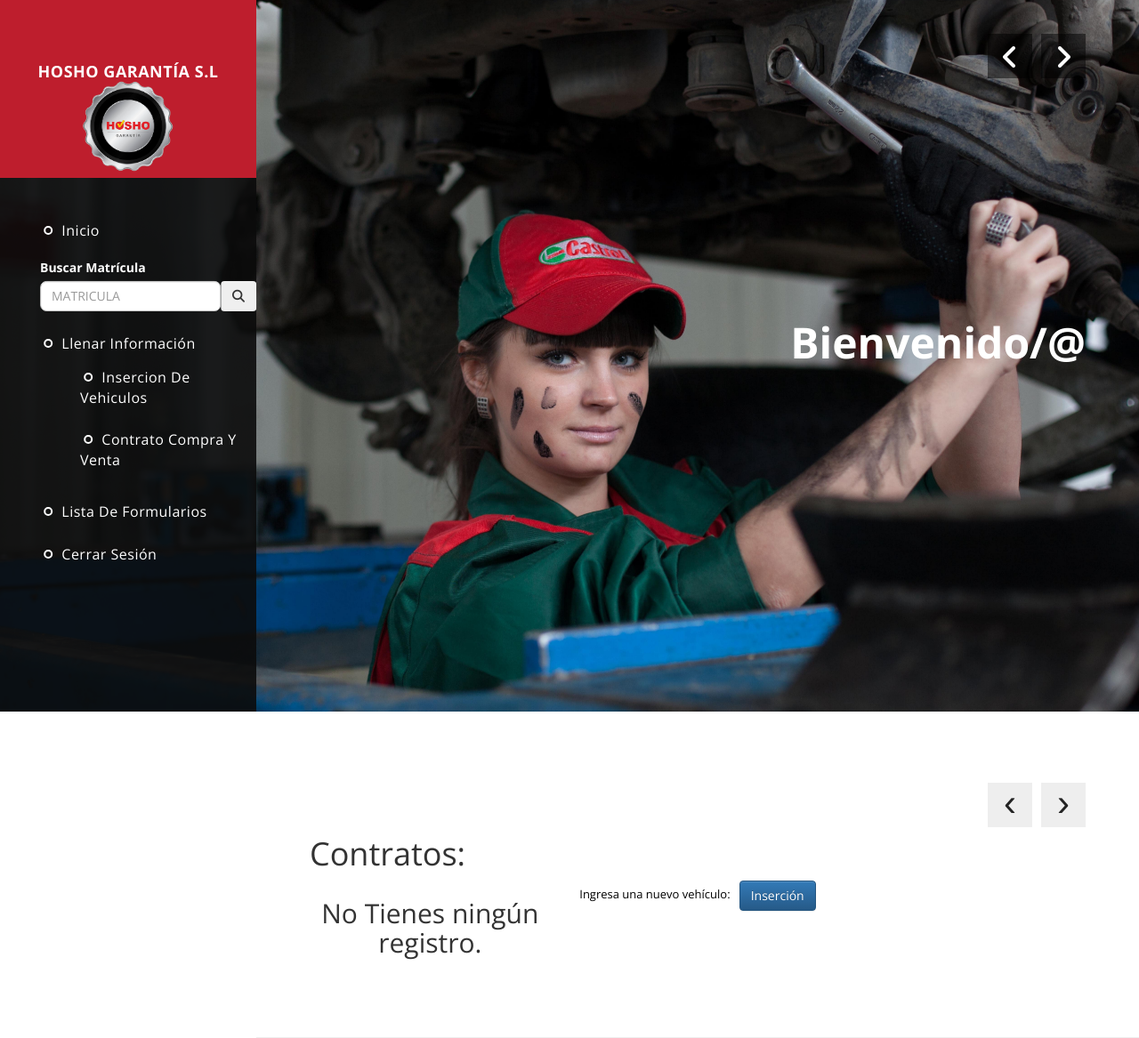
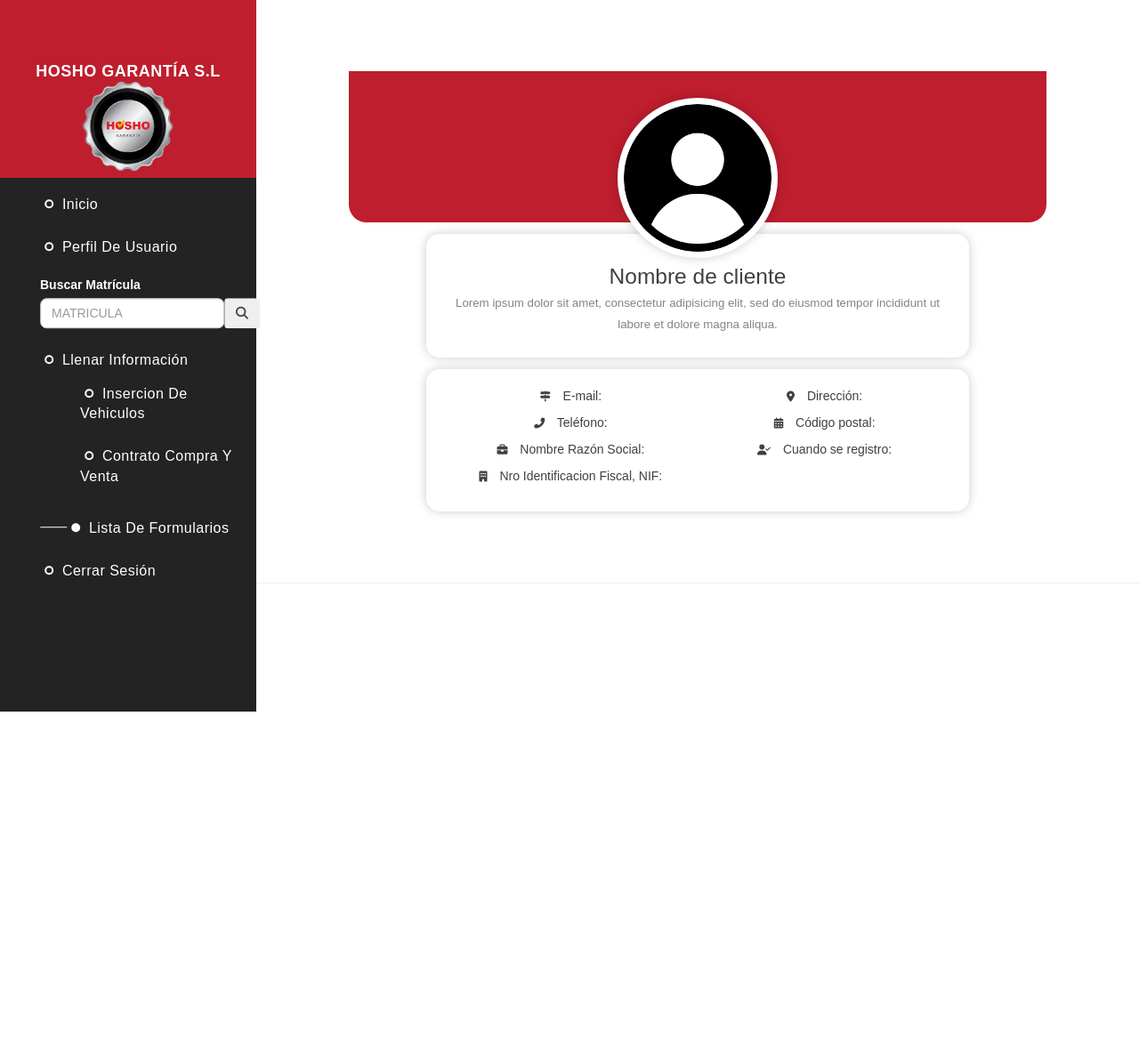
Before and after one commit to IFMLinares/forms, a Django app: template templates/usuario.html in a window 1280 px wide. Shown: the whole page at 89% size. After the commit the page ends 800 px from the top, so only its background shows below. Run offline with Django 3.2, Linux system fonts and the light colour scheme; the template is opened without the code that fills it, so the values that code supplies are empty; parts of the project's set-up code (start-up, migrations or seed data) failed here and were passed over; some libraries are stand-ins or nearby versions.

Commit message:
perfil de usuario

```diff
--- a/templates/base1.html
+++ b/templates/base1.html
@@ -37,6 +37,8 @@
             <nav>
                 <ul class="nav navbar-nav">
                     <li><a href="#top">Inicio</a></li>
+                    <li>
+                        <li><a href="#top">Perfil de usuario</a></li>
                     <li>
                         <div class="input-group navbbar">
                             <form action="{% url 'core:search' %}" method="POST">
@@ -91,6 +93,13 @@
                         <span class="rect"></span>
                         <span class="circle"></span>
                         Inicio
+                    </a>
+                </li>
+                <li>
+                    <a href="{% url 'core:user' %}">
+                        <span class="rect"></span>
+                        <span class="circle"></span>
+                        Perfil de usuario
                     </a>
                 </li>
                 <li>
--- a/templates/usuario.html
+++ b/templates/usuario.html
@@ -2,117 +2,231 @@
 
 {% load static %}
 {% block content %}
-<div class="slider">
-    <div class="Modern-Slider content-section" id="top">
-        <!-- Item -->
-        <div class="item item-1">
-            <div class="img-fill">
-                <div class="image"></div>
-                <div class="info">
-                    <div>
-                        <h1>Bienvenido/@{{user.username|title}}</h1>
-                        <div class="white-button button">
-                        </div>
-                    </div>
+<div class="page-content">
+    <section id="featured" class="content-section">
+        <style type="text/css">
+/*=====================================
+reset estilos
+no es necesario que copies esto
+=====================================*/
+
+html {
+    -webkit-text-size-adjust: 100%;
+    -ms-text-size-adjust: 100%;
+    text-size-adjust: 100%;
+    line-height: 1.4;
+}
+
+
+* {
+    margin: 0;
+    padding: 0;
+    -webkit-box-sizing: border-box;
+    -moz-box-sizing: border-box;
+    box-sizing: border-box;
+}
+
+body {
+    color: #404040;
+    font-family: "Arial", Segoe UI, Tahoma, sans-serifl, Helvetica Neue, Helvetica;
+}
+
+/*=====================================
+estilos de la utilidad
+Copiar esto
+=====================================*/
+.seccion-perfil-usuario .perfil-usuario-body,
+.seccion-perfil-usuario {
+    display: flex;
+    flex-wrap: wrap;
+    flex-direction: column;
+    align-items: center;
+}
+
+.seccion-perfil-usuario .perfil-usuario-header {
+    width: 100%;
+    display: flex;
+    justify-content: center;
+    /* background: linear-gradient(#be1e2d, transparent); */
+    margin-bottom: 1.25rem;
+}
+
+.seccion-perfil-usuario .perfil-usuario-portada {
+    display: block;
+    position: relative;
+    width: 90%;
+    height: 17rem;
+    background: linear-gradient(45deg, #be1e2d, #be1e2d);
+    border-radius: 0 0 20px 20px;
+}
+
+.seccion-perfil-usuario .perfil-usuario-portada .boton-portada {
+    position: absolute;
+    top: 1rem;
+    right: 1rem;
+    border: 0;
+    border-radius: 8px;
+    padding: 12px 25px;
+    background-color: rgba(0, 0, 0, .5);
+    color: #fff;
+    cursor: pointer;
+}
+
+.seccion-perfil-usuario .perfil-usuario-portada .boton-portada i {
+    margin-right: 1rem;
+}
+
+.seccion-perfil-usuario .perfil-usuario-avatar {
+    display: flex;
+    width: 180px;
+    height: 180px;
+    align-items: center;
+    justify-content: center;
+    border: 7px solid #FFFFFF;
+    background-color: #DFE5F2;
+    border-radius: 50%;
+    box-shadow: 0 0 12px rgba(0, 0, 0, .2);
+    position: absolute;
+    bottom: -40px;
+    left: calc(50% - 90px);
+    z-index: 1;
+}
+
+.seccion-perfil-usuario .perfil-usuario-avatar img {
+    width: 100%;
+    position: relative;
+    border-radius: 50%;
+}
+
+.seccion-perfil-usuario .perfil-usuario-avatar .boton-avatar {
+    position: absolute;
+    left: -2px;
+    top: -2px;
+    border: 0;
+    background-color: #fff;
+    box-shadow: 0 0 12px rgba(0, 0, 0, .2);
+    width: 45px;
+    height: 45px;
+    border-radius: 50%;
+    cursor: pointer;
+}
+
+.seccion-perfil-usuario .perfil-usuario-body {
+    width: 70%;
+    position: relative;
+    max-width: 750px;
+}
+
+.seccion-perfil-usuario .perfil-usuario-body .titulo {
+    display: block;
+    width: 100%;
+    font-size: 1.75em;
+    margin-bottom: 0.5rem;
+}
+
+.seccion-perfil-usuario .perfil-usuario-body .texto {
+    color: #848484;
+    font-size: 0.95em;
+}
+
+.seccion-perfil-usuario .perfil-usuario-footer,
+.seccion-perfil-usuario .perfil-usuario-bio {
+    display: flex;
+    flex-wrap: wrap;
+    padding: 1.5rem 2rem;
+    box-shadow: 0 0 12px rgba(0, 0, 0, .2);
+    background-color: #fff;
+    border-radius: 15px;
+    width: 100%;
+}
+
+.seccion-perfil-usuario .perfil-usuario-bio {
+    margin-bottom: 1.25rem;
+    text-align: center;
+}
+
+.seccion-perfil-usuario .lista-datos {
+    width: 50%;
+    list-style: none;
+}
+
+.seccion-perfil-usuario .lista-datos li {
+    padding: 5px 0;
+}
+
+.seccion-perfil-usuario .lista-datos li>.icono {
+    margin-right: 1rem;
+    font-size: 1.2rem;
+    vertical-align: middle;
+}
+
+
+
+/* adactacion a dispositivos */
+@media (max-width: 750px) {
+    .seccion-perfil-usuario .lista-datos {
+        width: 100%;
+    }
+
+    .seccion-perfil-usuario .perfil-usuario-portada,
+    .seccion-perfil-usuario .perfil-usuario-body {
+        width: 95%;
+    }
+
+    .seccion-perfil-usuario .redes-sociales {
+        position: relative;
+        flex-direction: row;
+        width: 100%;
+        left: 0;
+        text-align: center;
+        margin-top: 1rem;
+        margin-bottom: 1rem;
+        align-items: center;
+        justify-content: center
+    }
+
+    .seccion-perfil-usuario .redes-sociales .boton-redes+.boton-redes {
+        margin-left: 1rem;
+        margin-top: 0;
+    }
+}
+</style>
+    <!--==========================
+=            html            =
+===========================-->
+    <section class="seccion-perfil-usuario">
+        <div class="perfil-usuario-header">
+            <div class="perfil-usuario-portada">
+                <div class="perfil-usuario-avatar">
+                    <img src="{% static 'img/usuario.png' %}" alt="img-avatar">
+                    </button>
                 </div>
             </div>
         </div>
-        <!-- // Item -->
-        <!-- Item -->
-        <div class="item item-2">
-            <div class="img-fill">
-                <div class="image"></div>
-                <div class="info">
-                    <div>
-                        <h1>Bienvenido/@{{user.username|title}}</h1>
-                        <div class="white-button button">
-                        </div>
-                    </div>
-                </div>
+        <div class="perfil-usuario-body">
+            <div class="perfil-usuario-bio">
+                <h3 class="titulo">Nombre de cliente</h3>
+                <p class="texto">Lorem ipsum dolor sit amet, consectetur adipisicing elit, sed do eiusmod
+                    tempor incididunt ut labore et dolore magna aliqua.</p>
             </div>
+            <div class="perfil-usuario-footer">
+                <ul class="lista-datos">
+                    <li><i class="icono fas fa-map-signs"></i> E-mail:</li>
+                    <li><i class="icono fas fa-phone-alt"></i> Teléfono:</li>
+                    <li><i class="icono fas fa-briefcase"></i> Nombre Razón Social:</li>
+                    <li><i class="icono fas fa-building"></i> Nro Identificacion Fiscal, NIF:</li>
+                </ul>
+                <ul class="lista-datos">
+                    <li><i class="icono fas fa-map-marker-alt"></i> Dirección:</li>
+                    <li><i class="icono fas fa-calendar-alt"></i> Código postal:</li>
+                    <li><i class="icono fas fa-user-check"></i> Cuando se registro:</li>
+                </ul>
+            </div>
+
         </div>
-        <!-- // Item -->
-        <!-- Item -->
-        <div class="item item-3">
-            <div class="img-fill">
-                <div class="image"></div>
-                <div class="info">
-                    <div>
-                        <h1>Bienvenido/@{{user.username|title}}</h1>
-                        <div class="white-button button">
-                        </div>
-                    </div>
-                </div>
-            </div>
-        </div>
-        <!-- // Item -->
-    </div>
-</div>
+    </section>
+    <!--====  End of html  ====-->
 
-
-<div class="page-content">
-    <section id="featured" class="content-section">
-        <div class="section-heading">
-            {% if messages %}
-        {% for message in messages %}
-        <div class="alert alert-{{ message.tags }} alert-dismissible fade show" role="alert">
-            {{ message }}
-
-            <button type="button" class="close" data-dismiss="alert" aria-label="Close">
-                <span aria-hidden="true">&times;</span>
-            </button>
-        </div>
-        {% endfor %}
-      {% endif %}
-        </div>
-        <div class="section-content">
-            <h1 style="text-align: left;">Contratos:</h1>
-            <div class="owl-carousel owl-theme">
-                {% if query.insercion %}
-                {% for insercion in query.insercion %}
-                <div class="item">
-                    <div class="text-content">
-                        <h4>{{ insercion.concesionario }}</h4>
-                        <a href="{% url 'core:pdf-incersion' pk=insercion.pk %}" target="_blank">
-                            <span>
-                                Inserción de Vehículo
-                            </span>
-                        </a>
-                        &nbsp;&nbsp;
-                        <a href="{% url 'core:editar-insercion' pk=insercion.pk %}" class="fa fa-pencil" aria-label="editar"></a>
-                        {% if insercion.contrato %}
-                            <a href="{% url 'core:pdf-contrato' pk=insercion.pk %}" target="_blank">
-                                <span>Contrato COMPRAVENTA</span>
-                            </a>
-                            &nbsp;&nbsp;
-                            <a href="{% url 'core:editar-contrato' pk=insercion.pk %}" class="fa fa-pencil" aria-label="editar"></a>
-                        {% else %}
-                            <a href="{% url 'core:contrato' %}" target="_blank">
-                                <span>AÑADIR: Contrato COMPRAVENTA</span>
-                            </a>
-                        {% endif %}
-                        <br>
-                    </div>
-                </div>
-                {% endfor %}
-                {% elif insercion %}
-                {% for insercion in insercion %}
-                <div class="item">
-                    <div class="text-content">
-                        <h4>{{ insercion.concesionario }}</h4>
-                        <a href="{% url 'core:pdf-incersion' pk=insercion.pk %}" target="_blank"><span>Inserción de Vehículo</span></a>
-                        <a href="{% url 'core:pdf-contrato' pk=insercion.pk %}" target="_blank"><span>Contrato COMPRAVENTA</span></a>
-                        <br>
-                    </div>
-                </div>
-                <a href="{% url 'core:user' %}" class="btn btn-primary">Mostrar Todos los registros</a>
-                {% endfor %}
-                {% else %}
-                <h2>No Tienes ningún registro.</h2>
-                <p>Ingresa una nuevo vehículo: &nbsp;&nbsp;<a href="{% url 'core:insercion' %}" class="btn btn-primary">Inserción</a></p>
-                {% endif %}
-            </div>
-        </div>
     </section>
 </div>
 {% endblock %}
```
Also changed, not shown: templates/usuario copy.html (added, +118 -0 lines), static/img/usuario.png (added).
